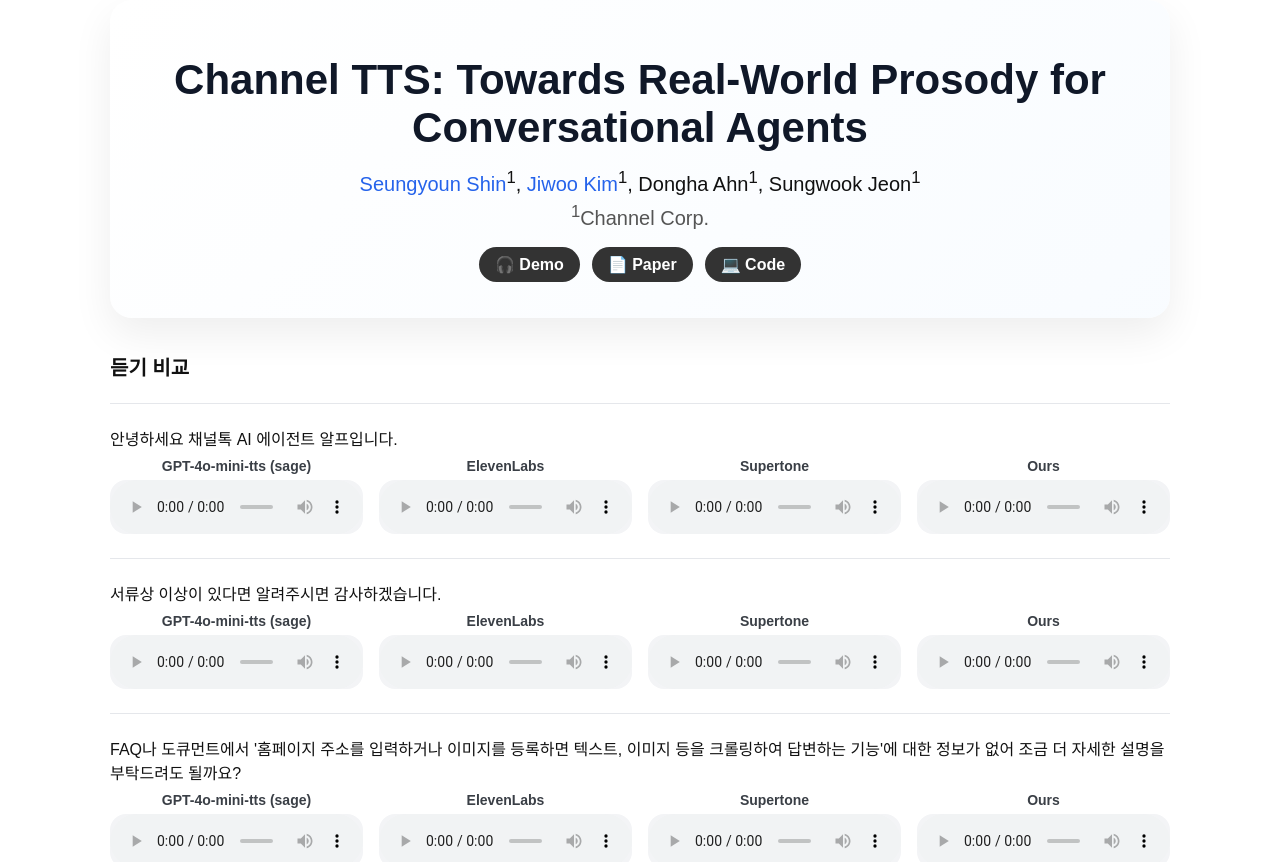
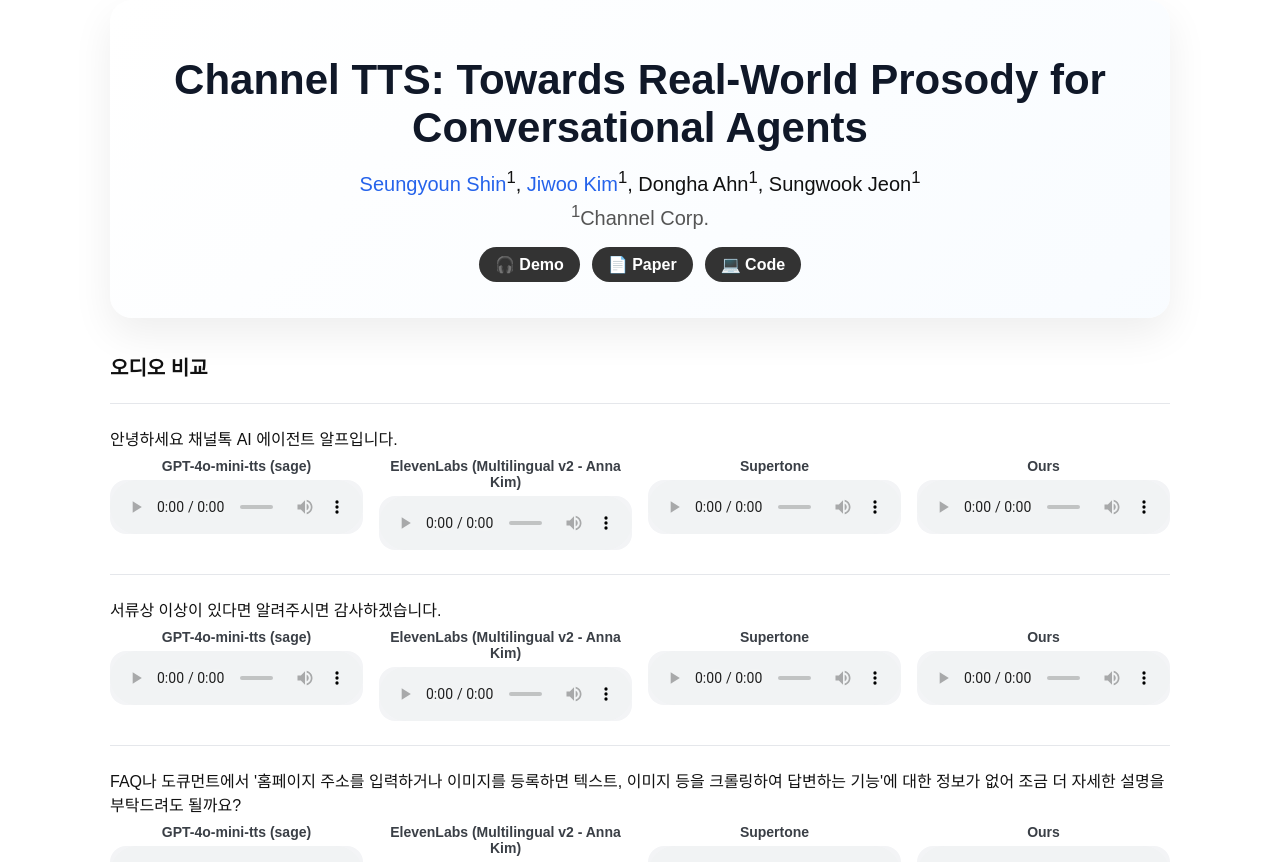
Before and after one commit to channel-io/ch-tts-research, a plain HTML site: page index.html in a window 1280 px wide. Shown: the part 90-952 px from the top of the page. Drawn offline with Linux system fonts and the light colour scheme.

Commit message:
change audio for elevenlabs for fair comparison

```diff
--- a/index.html
+++ b/index.html
@@ -41,7 +41,7 @@
 
     <!-- 듣기 비교 -->
     <section id="listen" class="listen">
-      <h2>듣기 비교</h2>
+      <h2>오디오 비교</h2>
 
       <div class="divider"></div>
       <!-- Row 1 -->
@@ -55,7 +55,7 @@
             </audio>
           </div>
           <div class="col">
-            <div class="label">ElevenLabs</div>
+            <div class="label">ElevenLabs (Multilingual v2 - Anna Kim)</div>
             <audio controls preload="metadata">
               <source src="static/audios/elevenlabs_1.mp3" type="audio/mpeg" />
             </audio>
@@ -87,7 +87,7 @@
             </audio>
           </div>
           <div class="col">
-            <div class="label">ElevenLabs</div>
+            <div class="label">ElevenLabs (Multilingual v2 - Anna Kim)</div>
             <audio controls preload="metadata">
               <source src="static/audios/elevenlabs_2.mp3" type="audio/mpeg" />
             </audio>
@@ -119,7 +119,7 @@
             </audio>
           </div>
           <div class="col">
-            <div class="label">ElevenLabs</div>
+            <div class="label">ElevenLabs (Multilingual v2 - Anna Kim)</div>
             <audio controls preload="metadata">
               <source src="static/audios/elevenlabs_3.mp3" type="audio/mpeg" />
             </audio>
```
Also changed, not shown: 3 other files.
